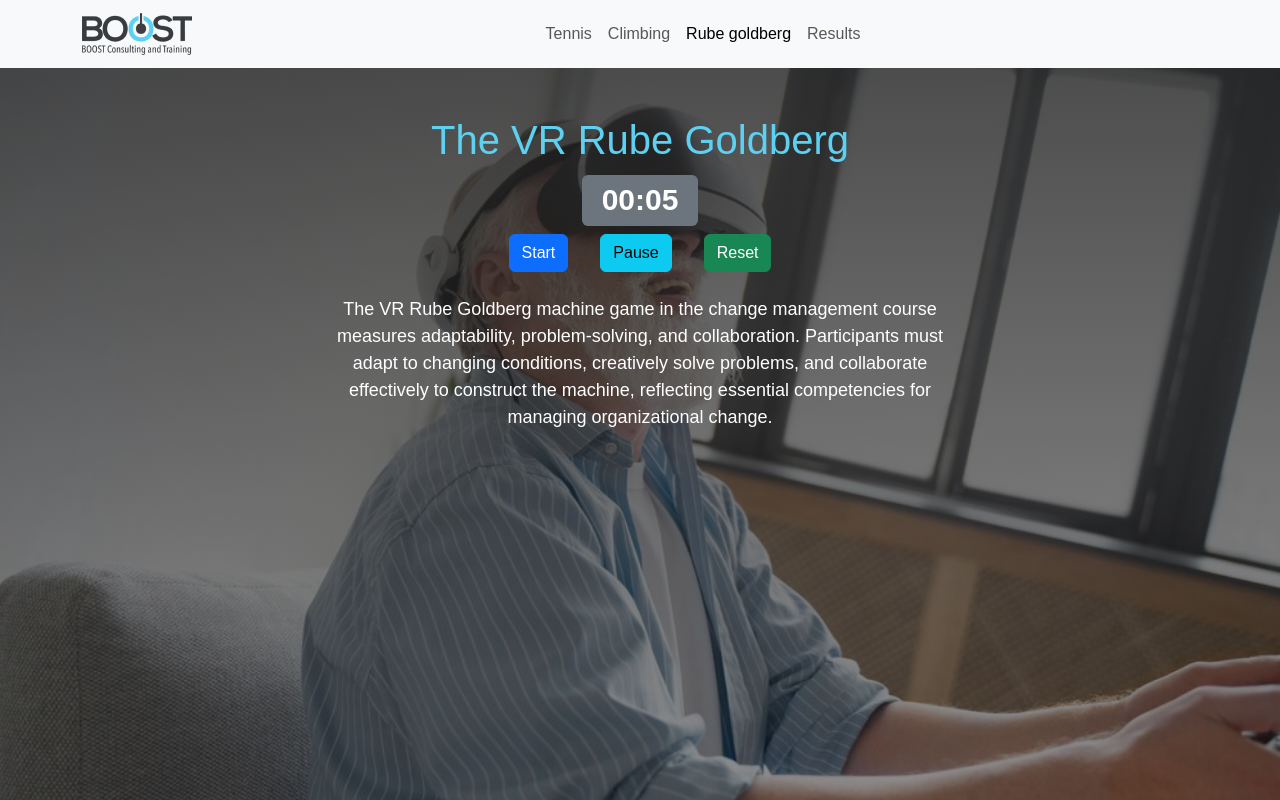
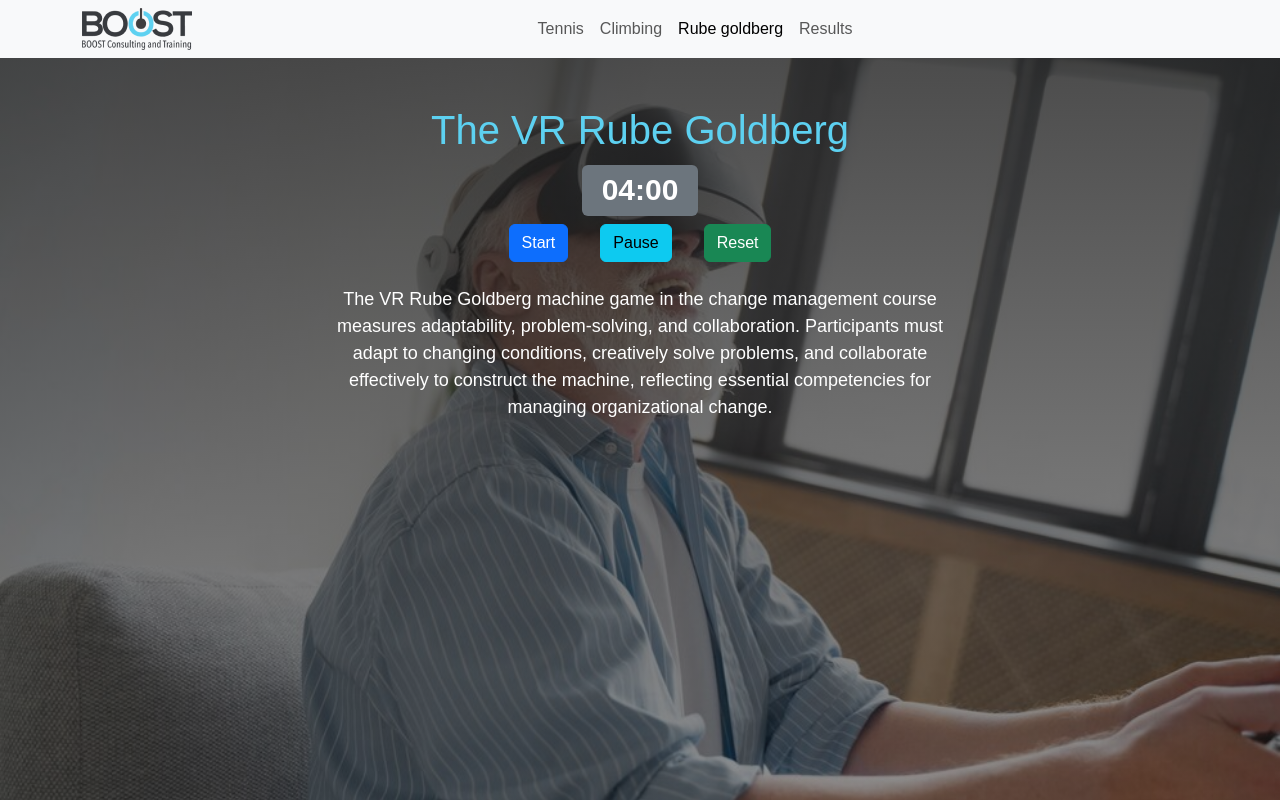
Before and after one commit to Mohamed-Ahmed10/score, a React (Vite) app: page /rube_goldberg in a window 1280 px wide. Built offline with nearby package versions, Linux system fonts and the light colour scheme.

Commit message:
Fix issues and create shared items

```diff
--- a/src/App.jsx
+++ b/src/App.jsx
@@ -6,6 +6,7 @@ import Climbing from './views/Climbing'
 import Rube from './views/Rube'
 import Results from './views/Results'
 import Data_entry from './views/Data_entry'
+import Home from './views/Home'
 
 function App() {
 
@@ -14,6 +15,7 @@ function App() {
       <SiteNav />
 
       <Routes>
+        <Route path="/" Component={Home} />
         <Route path="/results" Component={Results} />
         <Route path="/tennis" Component={Tennis} />
         <Route path="/climbing" Component={Climbing} />
--- a/src/layout/SiteNav.jsx
+++ b/src/layout/SiteNav.jsx
@@ -6,9 +6,9 @@ export default function SiteNav() {
     return (
         <Navbar expand="lg" className="bg-body-tertiary">
             <Container>
-                <Navbar.Brand href="#home">
+                <NavLink className="nav-link" to="/data">
                     <img src={logo} alt="Boost logo" />
-                </Navbar.Brand>
+                </NavLink>
                 <Navbar.Toggle aria-controls="basic-navbar-nav" />
                 <Navbar.Collapse id="basic-navbar-nav">
                     <Nav className="mx-auto">
--- /dev/null
+++ b/src/shared/functions.js
@@ -0,0 +1,18 @@
+export const reset = (setTime, setIsRunning) => {
+    setTime(240)
+    setIsRunning(false)
+}
+
+export const handleStart = (setIsRunning) => {
+    setIsRunning(true);
+};
+
+export const handlePause = (setIsRunning) => {
+    setIsRunning(false);
+};
+
+export const formatTime = (time) => {
+    const minutes = Math.floor(time / 60);
+    const seconds = time % 60;
+    return `${minutes < 10 ? '0' : ''}${minutes}:${seconds < 10 ? '0' : ''}${seconds}`;
+};
--- a/src/views/Climbing.jsx
+++ b/src/views/Climbing.jsx
@@ -1,10 +1,11 @@
 import { useState, useEffect } from 'react';
 import { Button, Badge } from "react-bootstrap";
 import audioPath from '../assets/audios/switch_players.mp3'
+import { reset, handleStart, handlePause, formatTime } from "../shared/functions"
 
 export default function Climbing() {
 
-    const [time, setTime] = useState(5); // 4 minutes in seconds
+    const [time, setTime] = useState(240); // 4 minutes in seconds
     const [isRunning, setIsRunning] = useState(false);
 
     useEffect(() => {
@@ -21,35 +22,17 @@ export default function Climbing() {
         return () => clearTimeout(timer);
     }, [isRunning, time]);
 
-    const handleStart = () => {
-        setIsRunning(true);
-    };
-
-    const handlePause = () => {
-        setIsRunning(false);
-    };
-
-    const formatTime = () => {
-        const minutes = Math.floor(time / 60);
-        const seconds = time % 60;
-        return `${minutes < 10 ? '0' : ''}${minutes}:${seconds < 10 ? '0' : ''}${seconds}`;
-    };
-    const reset = () => {
-        setTime(240)
-        setIsRunning(false)
-    }
-
     return (
         <div className="text-center mt-4 pt-4">
             <h1>Climbing</h1>
 
             <h1 className='text-white'>
-                <Badge bg="secondary">{formatTime()}</Badge>
+                <Badge bg="secondary">{formatTime(time)}</Badge>
             </h1>
-            <Button className="mx-3" onClick={handleStart} variant="primary">Start</Button>
-            <Button className="mx-3" onClick={handlePause} variant="info">Pause</Button>
-            <Button className="mx-3" onClick={reset} variant="success">Reset</Button>
-            <p className="text-white w-50 m-auto mt-4"> Within the climbing VR game, change management competencies can be assessed through adaptability to varying challenges, strategic decision-making in utilizing resources efficiently (like energy shakes), time management skills to reach multiple stops within a set timeframe, resilience in facing setbacks or fatigue, and effective communication in coordinating movements (like using both hands). Additionally, problem-solving abilities and teamwork may be evaluated as players strategize and collaborate to overcome obstacles collectively.</p>
+            <Button className="mx-3" onClick={() => handleStart(setIsRunning)} variant="primary">Start</Button>
+            <Button className="mx-3" onClick={() => handlePause(setIsRunning)} variant="info">Pause</Button>
+            <Button className="mx-3" onClick={() => reset(setTime, setIsRunning)} variant="success">Reset</Button>
+            <p className="text-white w-50 m-auto mt-4"> Within the climbing VR game, change management competencies can be assessed through adaptability to varying challenges, strategic decision-making in utilizing resources efficiently (like energy shakes), time management skills to reach multiple stops within a set time frame, resilience in facing setbacks or fatigue, and effective communication in coordinating movements (like using both hands). Additionally, problem-solving abilities and teamwork may be evaluated as players strategize and collaborate to overcome obstacles collectively.</p>
         </div>
     )
 }
--- a/src/views/Data_entry.jsx
+++ b/src/views/Data_entry.jsx
@@ -7,7 +7,7 @@ export default function Data_entry() {
     console.log(team)
     return (
         <div>
-            <h3 className='score_title text-center text-white my-3'>Team one</h3>
+            <h3 className='fw-bold score_title text-center text-white my-3'>Team one</h3>
             <Form.Control
                 className="w-50 mx-auto mt-4"
                 type="text"
@@ -21,7 +21,7 @@ export default function Data_entry() {
                 placeholder="Team 1 score"
             />
             <hr />
-            <h3 className='score_title text-center text-white my-3'>Team two</h3>
+            <h3 className='fw-bold score_title text-center text-white my-3'>Team two</h3>
             <Form.Control
                 className="w-50 mx-auto mt-4"
                 type="text"
@@ -35,7 +35,7 @@ export default function Data_entry() {
                 placeholder="Team 2 score"
             />
             <hr />
-            <h3 className='score_title text-center text-white my-3'>Team three</h3>
+            <h3 className='fw-bold score_title text-center text-white my-3'>Team three</h3>
             <Form.Control
                 className="w-50 mx-auto mt-4"
                 type="text"
@@ -49,7 +49,7 @@ export default function Data_entry() {
                 placeholder="Team 3 score"
             />
             <hr />
-            <h3 className='score_title text-center text-white my-3'>Team four</h3>
+            <h3 className='fw-bold score_title text-center text-white my-3'>Team four</h3>
             <Form.Control
                 className="w-50 mx-auto mt-4"
                 type="text"
--- /dev/null
+++ b/src/views/Home.jsx
@@ -0,0 +1,9 @@
+import logo from "../assets/logo_light.svg"
+
+export default function Home() {
+    return (
+        <div className="w-25 mx-auto mt-4 pt-4">
+            <img className="img-fluid" src={logo} alt="Logo" />
+        </div>
+    )
+}
--- a/src/views/Rube.jsx
+++ b/src/views/Rube.jsx
@@ -1,9 +1,10 @@
 import { useState, useEffect } from 'react';
 import { Button, Badge } from "react-bootstrap";
 import audioPath from '../assets/audios/switch_players.mp3'
+import { reset, handleStart, handlePause, formatTime } from "../shared/functions"
 
 export default function Rube() {
-    const [time, setTime] = useState(5); // 4 minutes in seconds
+    const [time, setTime] = useState(240); // 4 minutes in seconds
     const [isRunning, setIsRunning] = useState(false);
 
     useEffect(() => {
@@ -19,30 +20,17 @@ export default function Rube() {
         return () => clearTimeout(timer);
     }, [isRunning, time]);
 
-    const handleStart = () => {
-        setIsRunning(true);
-    };
-
-    const handlePause = () => {
-        setIsRunning(false);
-    };
-
-    const formatTime = () => {
-        const minutes = Math.floor(time / 60);
-        const seconds = time % 60;
-        return `${minutes < 10 ? '0' : ''}${minutes}:${seconds < 10 ? '0' : ''}${seconds}`;
-    };
 
     return (
         <div className="text-center mt-4 pt-4">
             <h1>The VR Rube Goldberg</h1>
 
             <h1 className='text-white'>
-                <Badge bg="secondary">{formatTime()}</Badge>
+                <Badge bg="secondary">{ formatTime(time)}</Badge>
             </h1>
-            <Button className="mx-3" onClick={handleStart} variant="primary">{isRunning ? 'Continue' : 'Start'}</Button>
-            <Button className="mx-3" onClick={handlePause} variant="info">Pause</Button>
-            <Button className="mx-3" onClick={() => setTime(240)} variant="success">Reset</Button>
+            <Button className="mx-3" onClick={() => handleStart(setIsRunning)} variant="primary">Start</Button>
+            <Button className="mx-3" onClick={() => handlePause(setIsRunning)} variant="info">Pause</Button>
+            <Button className="mx-3" onClick={() => reset(setTime, setIsRunning)} variant="success">Reset</Button>
             <p className="text-white w-50 m-auto mt-4">The VR Rube Goldberg machine game in the change management course measures adaptability, problem-solving, and collaboration. Participants must adapt to changing conditions, creatively solve problems, and collaborate effectively to construct the machine, reflecting essential competencies for managing organizational change.</p>
         </div>
     )
--- a/src/views/Tennis.jsx
+++ b/src/views/Tennis.jsx
@@ -1,11 +1,12 @@
 import { useState, useEffect } from 'react';
 import { Button, Badge } from "react-bootstrap";
 import audioPath from '../assets/audios/switch_players.mp3'
+import { reset, handleStart, handlePause, formatTime } from "../shared/functions"
 
 export default function Tennis() {
 
 
-    const [time, setTime] = useState(4); // 4 minutes in seconds
+    const [time, setTime] = useState(240); // 4 minutes in seconds
     const [isRunning, setIsRunning] = useState(false);
 
     useEffect(() => {
@@ -21,30 +22,18 @@ export default function Tennis() {
         return () => clearTimeout(timer);
     }, [isRunning, time]);
 
-    const handleStart = () => {
-        setIsRunning(true);
-    };
 
-    const handlePause = () => {
-        setIsRunning(false);
-    };
-
-    const formatTime = () => {
-        const minutes = Math.floor(time / 60);
-        const seconds = time % 60;
-        return `${minutes < 10 ? '0' : ''}${minutes}:${seconds < 10 ? '0' : ''}${seconds}`;
-    };
 
     return (
         <div className="text-center mt-4 pt-4">
             <h1>Tennis</h1>
 
             <h1 className='text-white'>
-                <Badge bg="secondary">{formatTime()}</Badge>
+                <Badge bg="secondary">{formatTime(time)}</Badge>
             </h1>
-            <Button className="mx-3" onClick={handleStart} variant="primary">{isRunning ? 'Continue' : 'Start'}</Button>
-            <Button className="mx-3" onClick={handlePause} variant="info">Pause</Button>
-            <Button className="mx-3" onClick={() => setTime(240)} variant="success">Reset</Button>
+            <Button className="mx-3" onClick={() => handleStart(setIsRunning)} variant="primary">Start</Button>
+            <Button className="mx-3" onClick={() => handlePause(setIsRunning)} variant="info">Pause</Button>
+            <Button className="mx-3" onClick={() => reset(setTime, setIsRunning)} variant="success">Reset</Button>
             <p className="text-white w-50 m-auto mt-4">In the tennis game, change management competencies are evident through adaptability, problem-solving, and flexibility as players navigate equipment variations mid-match. Rapid learning and decision-making under pressure showcase the importance of continuous adaptation and strategic agility. Moreover, emphasizing change management planning underscores the need for proactive strategies to facilitate smooth transitions amidst uncertainty.</p>
         </div>
     )
```
Also changed, not shown: src/assets/logo_light.svg (added).
